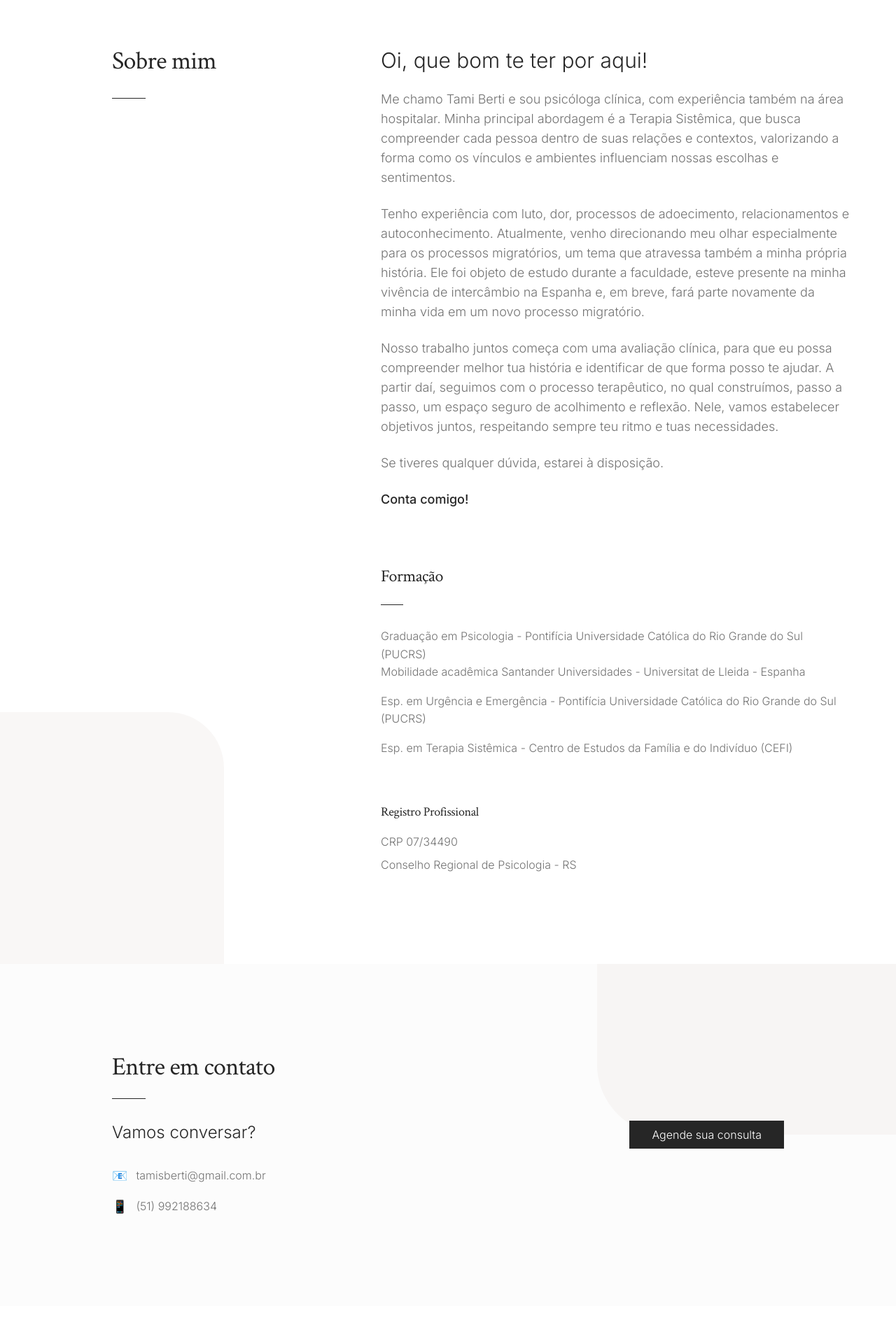
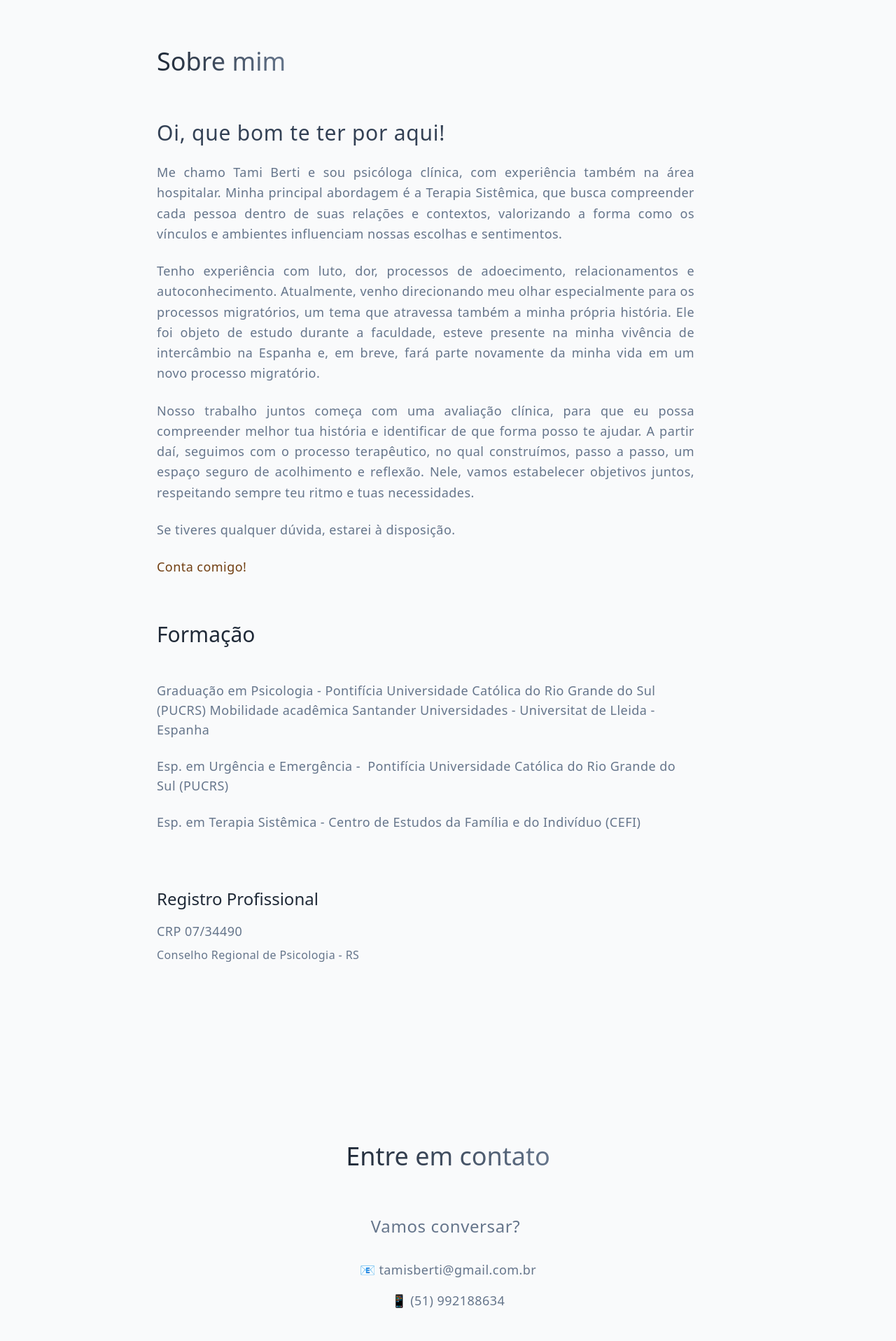
Before and after one commit to tamiberti/tamiberti, a React (Vite) app: page / in a window 1280 px wide. Shown: the part 860-2777 px from the top of the page at 70% size. Built offline with nearby package versions, Linux system fonts and the light colour scheme.

Commit message:
Reverted to commit 525d78796e8ead4c6e02170910b29b4de4a7c9a0

```diff
--- a/index.html
+++ b/index.html
@@ -10,7 +10,7 @@
     <!-- Google Fonts -->
     <link rel="preconnect" href="https://fonts.googleapis.com">
     <link rel="preconnect" href="https://fonts.gstatic.com" crossorigin>
-    <link href="https://fonts.googleapis.com/css2?family=Inter:wght@300;400;500;600;700&family=Playfair+Display:wght@400;500;600;700&family=Dancing+Script:wght@400;500;600;700&family=Crimson+Text:ital,wght@0,400;0,600;1,400&display=swap" rel="stylesheet">
+    <link href="https://fonts.googleapis.com/css2?family=Inter:wght@300;400;500;600;700&family=Playfair+Display:wght@400;500;600;700&display=swap" rel="stylesheet">
 
     <meta property="og:title" content="Tami Berti - Serviços Profissionais de Psicologia" />
     <meta property="og:description" content="Serviços profissionais de psicologia com Dra. Tami Berti. Psicóloga experiente oferecendo terapia personalizada e serviços de aconselhamento." />
--- a/src/components/About.tsx
+++ b/src/components/About.tsx
@@ -1,72 +1,64 @@
 const About = () => {
-  return (
-    <section id="about" className="py-24 lg:py-32 px-8 lg:px-16 bg-background relative">
-      {/* Background geometric element */}
-      <div className="absolute bottom-0 left-0 w-1/4 h-1/4 bg-accent/20 rounded-tr-[80px]" />
+  return <section id="about" className="py-32 px-6 animate-fade-in transition-all duration-1000 ease-in-out">
+      <div className="container mx-auto max-w-4xl">
+        <div className="space-y-16">
+          {/* Section Title */}
+          <h2 className="text-3xl md:text-4xl font-light text-left">
+            <span className="bg-gradient-to-r from-primary to-accent bg-clip-text text-transparent">
+              Sobre mim
+            </span>
+          </h2>
 
-      <div className="container mx-auto max-w-5xl relative z-10">
-        <div className="grid lg:grid-cols-12 gap-16 lg:gap-24">
-          {/* Left Column - Title with Serif Font like the image */}
-          <div className="lg:col-span-4">
-            <h2 className="font-serif text-3xl lg:text-4xl font-normal text-foreground mb-8">
-              Sobre mim
-            </h2>
-            <div className="w-12 h-px bg-foreground" />
-          </div>
-
-          {/* Right Column - Content */}
-          <div className="lg:col-span-8 space-y-8">
-            <div className="space-y-6">
-              <p className="text-2xl lg:text-3xl font-light text-foreground leading-relaxed">
+          {/* Content */}
+          <div className="space-y-6 text-lg leading-relaxed text-left max-w-3xl">
+            <p className="tracking-wide text-3xl font-light text-slate-700">
               Oi, que bom te ter por aqui!
             </p>
 
-              <div className="space-y-6 text-base lg:text-lg leading-relaxed text-muted-foreground">
-                <p>Me chamo Tami Berti e sou psicóloga clínica, com experiência também na área hospitalar. Minha principal abordagem é a Terapia Sistêmica, que busca compreender cada pessoa dentro de suas relações e contextos, valorizando a forma como os vínculos e ambientes influenciam nossas escolhas e sentimentos.</p>
+            <p className="text-muted-foreground font-light tracking-wide text-justify">Me chamo Tami Berti e sou psicóloga clínica, com experiência também na área hospitalar.
+Minha principal abordagem é a Terapia Sistêmica, que busca compreender cada pessoa dentro de suas relações e contextos, valorizando a forma como os vínculos e ambientes influenciam nossas escolhas e sentimentos.</p>
 
-                <p>Tenho experiência com luto, dor, processos de adoecimento, relacionamentos e autoconhecimento. Atualmente, venho direcionando meu olhar especialmente para os processos migratórios, um tema que atravessa também a minha própria história. Ele foi objeto de estudo durante a faculdade, esteve presente na minha vivência de intercâmbio na Espanha e, em breve, fará parte novamente da minha vida em um novo processo migratório.</p>
+            <p className="text-muted-foreground font-light tracking-wide text-justify">Tenho experiência com luto, dor, processos de adoecimento, relacionamentos e autoconhecimento. Atualmente, venho direcionando meu olhar especialmente para os processos migratórios, um tema que atravessa também a minha própria história. Ele foi objeto de estudo durante a faculdade, esteve presente na minha vivência de intercâmbio na Espanha e, em breve, fará parte novamente da minha vida em um novo processo migratório.</p>
 
-                <p>Nosso trabalho juntos começa com uma avaliação clínica, para que eu possa compreender melhor tua história e identificar de que forma posso te ajudar. A partir daí, seguimos com o processo terapêutico, no qual construímos, passo a passo, um espaço seguro de acolhimento e reflexão. Nele, vamos estabelecer objetivos juntos, respeitando sempre teu ritmo e tuas necessidades.</p>
+            <p className="text-muted-foreground font-light tracking-wide text-justify">Nosso trabalho juntos começa com uma avaliação clínica, para que eu possa compreender melhor tua história e identificar de que forma posso te ajudar.
+A partir daí, seguimos com o processo terapêutico, no qual construímos, passo a passo, um espaço seguro de acolhimento e reflexão. Nele, vamos estabelecer objetivos juntos, respeitando sempre teu ritmo e tuas necessidades.</p>
 
-                <p>Se tiveres qualquer dúvida, estarei à disposição.</p>
+            <p className="text-muted-foreground font-light tracking-wide">Se tiveres qualquer dúvida, estarei à disposição.</p>
 
-                <p className="text-foreground font-medium">
+            <p className="font-light tracking-wide text-yellow-900">
               Conta comigo!
             </p>
           </div>
+
+          {/* Formação Section */}
+          <div className="space-y-12 text-slate-500">
+            <h3 className="text-2xl md:text-3xl font-light text-left text-primary">
+              Formação
+            </h3>
+
+            <div className="space-y-6 max-w-3xl">
+              <p className="text-lg text-muted-foreground font-light tracking-wide">Graduação em Psicologia - Pontifícia Universidade Católica do Rio Grande do Sul (PUCRS)
+Mobilidade acadêmica Santander Universidades - Universitat de Lleida - Espanha </p>
+              <p className="text-lg text-muted-foreground font-light tracking-wide">Esp. em Urgência e Emergência -  Pontifícia Universidade Católica do Rio Grande do Sul (PUCRS)</p>
+              <p className="text-lg text-muted-foreground font-light tracking-wide">Esp. em Terapia Sistêmica - Centro de Estudos da Família e do Indivíduo (CEFI)</p>
             </div>
 
-            {/* Formação Section with Serif Font */}
-            <div className="pt-12 space-y-8">
-              <div>
-                <h3 className="font-serif text-xl lg:text-2xl font-normal text-foreground mb-6">
-                  Formação
-                </h3>
-                <div className="w-8 h-px bg-foreground mb-6" />
-              </div>
-
-              <div className="space-y-4 text-muted-foreground">
-                <p>Graduação em Psicologia - Pontifícia Universidade Católica do Rio Grande do Sul (PUCRS)<br/>
-                Mobilidade acadêmica Santander Universidades - Universitat de Lleida - Espanha</p>
-                <p>Esp. em Urgência e Emergência - Pontifícia Universidade Católica do Rio Grande do Sul (PUCRS)</p>
-                <p>Esp. em Terapia Sistêmica - Centro de Estudos da Família e do Indivíduo (CEFI)</p>
-              </div>
-
-              <div className="pt-8">
-                <h4 className="font-serif text-lg font-normal text-foreground mb-4">
+            <div className="space-y-4 pt-8">
+              <h4 className="text-xl md:text-2xl font-light text-left text-primary">
                 Registro Profissional
               </h4>
-                <div className="space-y-2 text-muted-foreground">
-                  <p>CRP 07/34490</p>
-                  <p>Conselho Regional de Psicologia - RS</p>
+              <div className="space-y-2">
+                <p className="text-lg text-muted-foreground font-light tracking-wide">
+                  CRP 07/34490
+                </p>
+                <p className="text-muted-foreground font-light tracking-wide">
+                  Conselho Regional de Psicologia - RS
+                </p>
               </div>
             </div>
           </div>
         </div>
       </div>
-      </div>
-    </section>
-  );
+    </section>;
 };
-
 export default About;
--- a/src/components/Contact.tsx
+++ b/src/components/Contact.tsx
@@ -1,53 +1,31 @@
 import { Button } from "@/components/ui/button";
+const Contact = () => {
+  return <section id="contact" className="py-32 px-6 animate-slide-up transition-all duration-1000 ease-in-out">
+      <div className="container mx-auto max-w-4xl">
+        <div className="space-y-16 text-center">
+          {/* Section Title */}
+          <h2 className="text-3xl md:text-4xl font-light">
+            <span className="bg-gradient-to-r from-primary to-accent bg-clip-text text-transparent">Entre em contato</span>
+          </h2>
 
-const Contact = () => {
-  return (
-    <section id="contact" className="py-24 lg:py-32 px-8 lg:px-16 bg-muted/30 relative">
-      {/* Background geometric element */}
-      <div className="absolute top-0 right-0 w-1/3 h-1/2 bg-accent/20 rounded-bl-[100px]" />
+          {/* Simple Contact Info */}
+          <div className="space-y-8">
+            <p className="text-xl md:text-2xl text-muted-foreground font-light tracking-wide">Vamos conversar? </p>
 
-      <div className="container mx-auto max-w-5xl relative z-10">
-        <div className="grid lg:grid-cols-2 gap-16 lg:gap-24 items-center">
-          {/* Left Column - Content with Serif Font like the image */}
-          <div className="space-y-8">
-            <div>
-              <h2 className="font-serif text-3xl lg:text-4xl font-normal text-foreground mb-6">
-                Entre em contato
-              </h2>
-              <div className="w-12 h-px bg-foreground" />
+            <div className="space-y-4 text-lg">
+              <p className="text-muted-foreground font-light tracking-wide">📧 tamisberti@gmail.com.br</p>
+              <p className="text-muted-foreground font-light tracking-wide">📱 (51) 992188634</p>
             </div>
 
-            <p className="text-xl lg:text-2xl font-light text-foreground leading-relaxed">
-              Vamos conversar?
-            </p>
-
-            <div className="space-y-4 text-muted-foreground">
-              <p className="flex items-center gap-3">
-                <span className="text-lg">📧</span>
-                <span>tamisberti@gmail.com.br</span>
-              </p>
-              <p className="flex items-center gap-3">
-                <span className="text-lg">📱</span>
-                <span>(51) 992188634</span>
-              </p>
-            </div>
-          </div>
-
-          {/* Right Column - CTA */}
-          <div className="flex justify-center lg:justify-end">
-            <div className="text-center">
-              <Button
-                className="bg-foreground hover:bg-foreground/90 text-background px-8 py-4 text-base font-light transition-all duration-300 hover:scale-105"
-                onClick={() => window.open('https://wa.me/5551992188634?text=Olá%2C+gostaria+de+agendar+uma+consulta', '_blank')}
-              >
+            {/* Simple CTA Button */}
+            <div className="pt-8">
+              <Button className="bg-primary hover:bg-primary/90 text-primary-foreground px-12 py-4 text-lg font-light rounded-full transition-all duration-300 hover:scale-105" onClick={() => window.open('https://wa.me/5551992188634?text=Olá%2C+gostaria+de+agendar+uma+consulta', '_blank')}>
                 Agende sua consulta
               </Button>
             </div>
           </div>
         </div>
       </div>
-    </section>
-  );
+    </section>;
 };
-
 export default Contact;
--- a/src/index.css
+++ b/src/index.css
@@ -2,48 +2,50 @@
 @tailwind components;
 @tailwind utilities;
 
-/* Tessa-Inspired Clean Minimalist Design System */
+/* Elegant Slate Design System - Professional & Minimalist
+All colors MUST be HSL.
+*/
 
 @layer base {
   :root {
-    /* Clean Minimalist Palette - Inspired by Tessa Template */
-    --background: 0 0% 100%;
-    --foreground: 0 0% 15%;
+    /* Elegant Slate Palette */
+    --background: 210 20% 98%;
+    --foreground: 215 25% 27%;
 
-    --card: 0 0% 100%;
-    --card-foreground: 0 0% 15%;
+    --card: 210 15% 99%;
+    --card-foreground: 215 25% 27%;
 
-    --popover: 0 0% 100%;
-    --popover-foreground: 0 0% 15%;
+    --popover: 210 20% 98%;
+    --popover-foreground: 215 25% 27%;
 
-    --primary: 0 0% 15%;
-    --primary-foreground: 0 0% 100%;
+    --primary: 215 28% 17%;
+    --primary-foreground: 210 20% 98%;
 
-    --secondary: 20 14% 96%;
-    --secondary-foreground: 0 0% 15%;
+    --secondary: 210 16% 93%;
+    --secondary-foreground: 215 25% 27%;
 
-    --muted: 20 14% 96%;
-    --muted-foreground: 0 0% 45%;
+    --muted: 210 14% 96%;
+    --muted-foreground: 215 16% 47%;
 
-    --accent: 15 25% 85%;
-    --accent-foreground: 0 0% 15%;
+    --accent: 215 16% 47%;
+    --accent-foreground: 210 20% 98%;
 
     --destructive: 0 60% 50%;
     --destructive-foreground: 0 0% 98%;
 
-    --border: 20 5% 90%;
-    --input: 20 5% 90%;
-    --ring: 0 0% 15%;
+    --border: 214 13% 88%;
+    --input: 214 13% 88%;
+    --ring: 215 28% 17%;
 
-    --radius: 0rem;
+    --radius: 0.5rem;
 
-    /* Minimal Gradients */
-    --gradient-hero: linear-gradient(135deg, hsl(0 0% 100%), hsl(20 14% 98%));
-    --gradient-text: linear-gradient(135deg, hsl(0 0% 15%), hsl(0 0% 45%));
+    /* Sophisticated Slate Gradients */
+    --gradient-hero: linear-gradient(135deg, hsl(210 20% 98%), hsl(214 16% 95%));
+    --gradient-text: linear-gradient(135deg, hsl(215 28% 17%), hsl(215 16% 47%));
 
-    /* Soft Shadows */
-    --shadow-soft: 0 2px 20px -8px hsl(0 0% 0% / 0.05);
-    --shadow-medium: 0 4px 30px -12px hsl(0 0% 0% / 0.08);
+    /* Elegant Shadows */
+    --shadow-soft: 0 2px 12px -6px hsl(215 25% 27% / 0.08);
+    --shadow-medium: 0 4px 20px -10px hsl(215 25% 27% / 0.12);
 
     --sidebar-background: 0 0% 98%;
 
@@ -63,41 +65,41 @@
   }
 
   .dark {
-    --background: 0 0% 8%;
-    --foreground: 0 0% 95%;
+    --background: 215 28% 12%;
+    --foreground: 210 14% 89%;
 
-    --card: 0 0% 10%;
-    --card-foreground: 0 0% 95%;
+    --card: 215 27% 15%;
+    --card-foreground: 210 14% 89%;
 
-    --popover: 0 0% 8%;
-    --popover-foreground: 0 0% 95%;
+    --popover: 215 28% 12%;
+    --popover-foreground: 210 14% 89%;
 
-    --primary: 0 0% 95%;
-    --primary-foreground: 0 0% 8%;
+    --primary: 210 14% 89%;
+    --primary-foreground: 215 28% 12%;
 
-    --secondary: 0 0% 15%;
-    --secondary-foreground: 0 0% 95%;
+    --secondary: 215 20% 20%;
+    --secondary-foreground: 210 14% 89%;
 
-    --muted: 0 0% 12%;
-    --muted-foreground: 0 0% 65%;
+    --muted: 215 20% 17%;
+    --muted-foreground: 210 12% 65%;
 
-    --accent: 0 0% 15%;
-    --accent-foreground: 0 0% 95%;
+    --accent: 215 20% 20%;
+    --accent-foreground: 210 14% 89%;
 
     --destructive: 0 50% 40%;
     --destructive-foreground: 0 0% 98%;
 
-    --border: 0 0% 15%;
-    --input: 0 0% 15%;
-    --ring: 0 0% 95%;
-    --sidebar-background: 0 0% 8%;
-    --sidebar-foreground: 0 0% 95%;
-    --sidebar-primary: 0 0% 95%;
-    --sidebar-primary-foreground: 0 0% 8%;
-    --sidebar-accent: 0 0% 15%;
-    --sidebar-accent-foreground: 0 0% 95%;
-    --sidebar-border: 0 0% 15%;
-    --sidebar-ring: 0 0% 95%;
+    --border: 215 20% 20%;
+    --input: 215 20% 20%;
+    --ring: 210 14% 89%;
+    --sidebar-background: 240 5.9% 10%;
+    --sidebar-foreground: 240 4.8% 95.9%;
+    --sidebar-primary: 224.3 76.3% 48%;
+    --sidebar-primary-foreground: 0 0% 100%;
+    --sidebar-accent: 240 3.7% 15.9%;
+    --sidebar-accent-foreground: 240 4.8% 95.9%;
+    --sidebar-border: 240 3.7% 15.9%;
+    --sidebar-ring: 217.2 91.2% 59.8%;
   }
 }
 
@@ -107,14 +109,6 @@
   }
 
   body {
-    @apply bg-background text-foreground font-light;
-    font-family: 'Inter', sans-serif;
-    line-height: 1.6;
-  }
-
-  h1, h2, h3, h4, h5, h6 {
-    font-family: 'Inter', sans-serif;
-    font-weight: 300;
-    letter-spacing: -0.02em;
+    @apply bg-background text-foreground;
   }
 }
--- a/tailwind.config.ts
+++ b/tailwind.config.ts
@@ -78,11 +78,8 @@ export default {
 				'strong': 'var(--shadow-strong)',
 			},
 			fontFamily: {
-				'sans': ['Inter', 'sans-serif'],
 				'inter': ['Inter', 'sans-serif'],
 				'playfair': ['Playfair Display', 'serif'],
-				'script': ['Dancing Script', 'cursive'],
-				'serif': ['Crimson Text', 'serif'],
 			},
 			borderRadius: {
 				lg: 'var(--radius)',
```
Also changed, not shown: src/components/Header.tsx (+10 -15 lines), src/components/Hero.tsx (+10 -18 lines). Lines whose indentation alone changed are shown as unchanged.
